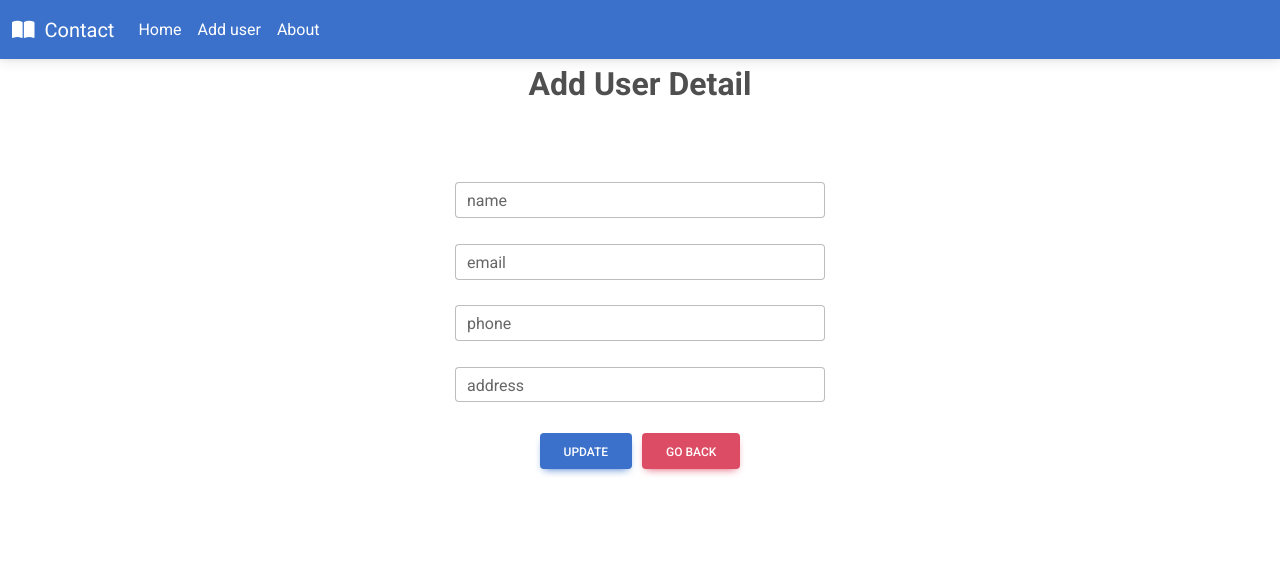
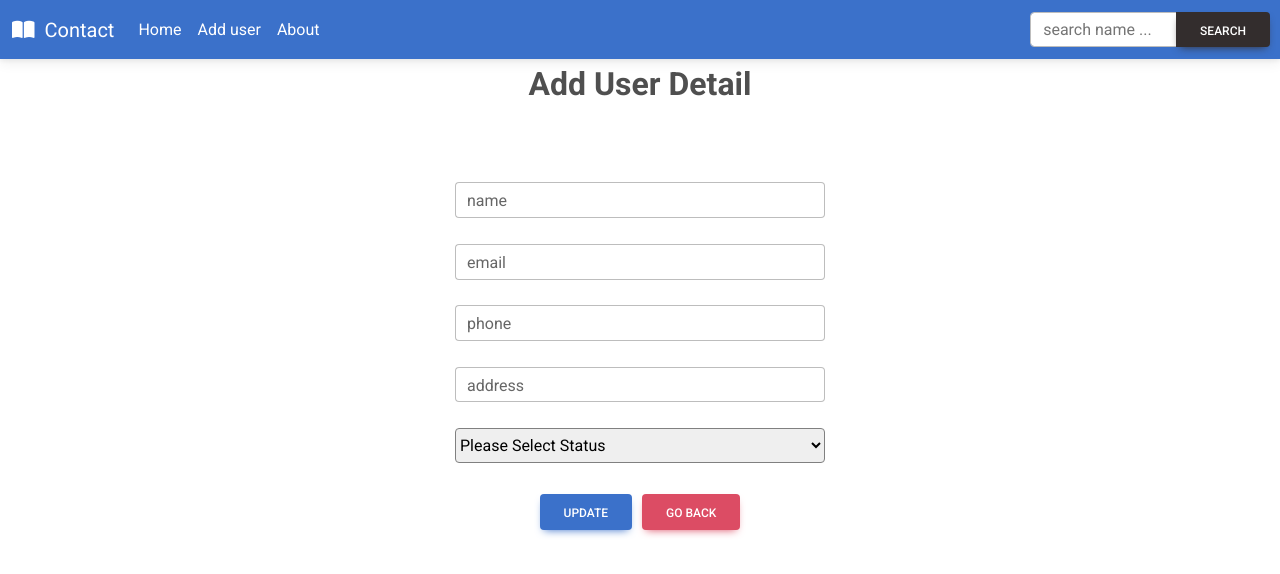
Before and after one commit to thanabgithub/redux-saga-practice_v02, a React (Create React App) app: page /editUser/1 in a window 1280 px wide. Shown: the top 574 px of the page. Built offline with nearby package versions, Linux system fonts and the light colour scheme.

Commit message:
wip/filter

```diff
--- a/db.json
+++ b/db.json
@@ -6,6 +6,53 @@
       "phone": "123456789",
       "address": "USA",
       "id": 1
+    },
+    {
+      "name": "222",
+      "email": "2",
+      "phone": "2",
+      "address": "2",
+      "id": 2
+    },
+    {
+      "name": "james mm",
+      "email": "ee",
+      "phone": "ee",
+      "address": "ee",
+      "status": "active",
+      "id": 3
+    },
+    {
+      "name": "jam 33",
+      "email": "ee",
+      "phone": "ee",
+      "address": "eee",
+      "status": "active",
+      "id": 4
+    },
+    {
+      "name": "56",
+      "email": "rt",
+      "phone": "r",
+      "address": "r",
+      "status": "inactive",
+      "id": 5
+    },
+    {
+      "name": "f",
+      "email": "f",
+      "phone": "f",
+      "address": "f",
+      "status": "active",
+      "id": 6
+    },
+    {
+      "name": "y",
+      "email": "y",
+      "phone": "y",
+      "address": "y",
+      "status": "inactive",
+      "id": 7
     }
   ]
 }
--- a/src/component/Header.js
+++ b/src/component/Header.js
@@ -7,14 +7,29 @@ import {
   MDBIcon,
   MDBNavbarNav,
   MDBNavbarItem,
-  MDBNavbarLink,
   MDBCollapse,
+  MDBBtn,
 } from "mdb-react-ui-kit";
 
 import { NavLink } from "react-router-dom";
+import { useDispatch } from "react-redux";
+import { searchUserStart } from "../redux/actions";
 
 const Header = (props) => {
   const [showBasic, setShowBasic] = useState(false);
+  const [searchInput, setSearchInput] = useState("");
+
+  const handleInput = (e) => {
+    const { value } = e.target;
+    setSearchInput(value);
+    // handleSubmit(e);
+  };
+  const dispatch = useDispatch();
+  const handleSubmit = (e) => {
+    e.preventDefault();
+    console.log("searchInput", searchInput);
+    dispatch(searchUserStart(searchInput));
+  };
   return (
     <>
       <MDBNavbar expand="lg" light bgColor="primary">
@@ -54,6 +69,19 @@ const Header = (props) => {
             </MDBNavbarNav>
           </MDBCollapse>
         </MDBContainer>
+        <form className="d-flex input-group w-auto" onSubmit={handleSubmit}>
+          <input
+            type="text"
+            className="form-control"
+            placeholder="search name ..."
+            value={searchInput}
+            onChange={handleInput}
+          ></input>
+          <MDBBtn color="dark" type="submit" style={{ marginRight: 10 }}>
+            {" "}
+            Search
+          </MDBBtn>
+        </form>
       </MDBNavbar>
     </>
   );
--- a/src/pages/AddEditUser.js
+++ b/src/pages/AddEditUser.js
@@ -10,7 +10,14 @@ const initialState = {
   email: "",
   phone: "",
   address: "",
+  status: "",
+  status: "",
 };
+
+const options = [
+  { label: "active", value: "active" },
+  { label: "inactive", value: "inactive" },
+];
 
 const timeoutInterval = 1000;
 
@@ -41,7 +48,7 @@ const AddEditUser = (props) => {
     }
   }, [id]);
 
-  const { name, email, phone, address } = formValue;
+  const { name, email, phone, address, status } = formValue;
   const dispatch = useDispatch();
 
   useEffect(() => {
@@ -75,6 +82,13 @@ const AddEditUser = (props) => {
     let { name, value } = e.target;
     setFormValue((prevForm) => {
       return { ...formValue, [name]: value };
+    });
+  };
+
+  const onDropdownChange = (e) => {
+    let { value } = e.target;
+    setFormValue((prevForm) => {
+      return { ...formValue, status: value };
     });
   };
   return (
@@ -149,6 +163,26 @@ const AddEditUser = (props) => {
           label="address"
           validation="Please provide a address"
         />
+        <br />
+        <select
+          style={{
+            width: "100%",
+            borderRadius: 4,
+            height: 35,
+            borderColor: "grey",
+          }}
+          onChange={onDropdownChange}
+        >
+          <option>{status || "Please Select Status"}</option>
+          {options.map((option) => (
+            <option
+              value={option.value || ""}
+              selected={option.label === status ? true : false}
+            >
+              {option.label}
+            </option>
+          ))}
+        </select>
       </div>
       <div className="col-12">
         <MDBBtn style={{ marginRight: 10 }} type="submit">
--- a/src/pages/Home.js
+++ b/src/pages/Home.js
@@ -7,6 +7,9 @@ import {
   MDBIcon,
   MDBTooltip,
   MDBSpinner,
+  MDBContainer,
+  MDBRow,
+  MDBCol,
 } from "mdb-react-ui-kit";
 import { NavLink } from "react-router-dom";
 import { useDispatch, useSelector } from "react-redux";
@@ -57,6 +60,7 @@ const Home = React.memo((props) => {
       {isLoading ? (
         <MDBSpinner />
       ) : (
+        <MDBContainer>
           <MDBTable>
             <MDBTableHead dark>
               <tr>
@@ -65,6 +69,7 @@ const Home = React.memo((props) => {
                 <th scope="col">Email</th>
                 <th scope="col">Phone</th>
                 <th scope="col">Address</th>
+                <th scope="col">Status</th>
                 <th scope="col">Action</th>
               </tr>
             </MDBTableHead>
@@ -78,6 +83,7 @@ const Home = React.memo((props) => {
                     <td style={{ lineHeight: 2 }}>{item.name}</td>
                     <td style={{ lineHeight: 2 }}>{item.email}</td>
                     <td style={{ lineHeight: 2 }}>{item.phone}</td>
+                    <td style={{ lineHeight: 2 }}>{item.status}</td>
                     <td style={{ lineHeight: 2 }}>{item.address}</td>
                     <td
                       style={{
@@ -94,11 +100,19 @@ const Home = React.memo((props) => {
                         onClick={() => handleDelete(item.id)}
                         style={{ padding: 0 }}
                       >
-                      <MDBTooltip title="Delete" tag="a" style={{ padding: 0 }}>
+                        <MDBTooltip
+                          title="Delete"
+                          tag="a"
+                          style={{ padding: 0 }}
+                        >
                           <MDBIcon
                             fas
                             icon="trash"
-                          style={{ color: "red", width: iconWidth, padding: 0 }}
+                            style={{
+                              color: "red",
+                              width: iconWidth,
+                              padding: 0,
+                            }}
                             size="lg"
                           />
                         </MDBTooltip>
@@ -144,6 +158,11 @@ const Home = React.memo((props) => {
                 </MDBTableBody>
               ))}
           </MDBTable>
+          <MDBRow style={{ marginBottom: 20 }}>
+            <MDBCol>Sort By</MDBCol>
+            <MDBCol>Filter By Status</MDBCol>
+          </MDBRow>
+        </MDBContainer>
       )}
       <ToastContainer
         position="top-right"
--- a/src/redux/actionTypes.js
+++ b/src/redux/actionTypes.js
@@ -18,9 +18,14 @@ const SEARCH_USER_START = "SEARCH_USER_START";
 const SEARCH_USER_SUCCESS = "SEARCH_USER_SUCCESS";
 const SEARCH_USER_ERROR = "SEARCH_USER_ERROR";
 
+const FILTER_USER_START = "FILTER_USER_START";
+const FILTER_USER_SUCCESS = "FILTER_USER_SUCCESS";
+const FILTER_USER_ERROR = "FILTER_USER_ERROR";
+
 export { CREATE_USER_START, CREATE_USER_SUCCESS, CREATE_USER_ERROR };
 export { LOAD_USERS_START, LOAD_USERS_SUCCESS, LOAD_USERS_ERROR };
 export { UPDATE_USER_START, UPDATE_USER_SUCCESS, UPDATE_USER_ERROR };
 export { DELETE_USER_START, DELETE_USER_SUCCESS, DELETE_USER_ERROR };
 
 export { SEARCH_USER_START, SEARCH_USER_SUCCESS, SEARCH_USER_ERROR };
+export { FILTER_USER_START, FILTER_USER_SUCCESS, FILTER_USER_ERROR };
--- a/src/redux/actions.js
+++ b/src/redux/actions.js
@@ -71,9 +71,25 @@ const searchUserError = (error) => ({
   payload: error,
 });
 
+const filterUserStart = (value) => ({
+  type: types.FILTER_USER_START,
+  payload: value,
+});
+
+const filterUserSuccess = (users) => ({
+  type: types.FILTER_USER_SUCCESS,
+  payload: users,
+});
+
+const filterUserError = (error) => ({
+  type: types.FILTER_USER_ERROR,
+  payload: error,
+});
+
 export { createUserStart, createUserSuccess, createUserError };
 export { loadUsersStart, loadUsersSuccess, loadUsersError };
 export { updateUserStart, updateUserSuccess, updateUserError };
 export { deleteUserStart, deleteUserSuccess, deleteUserError };
 
 export { searchUserStart, searchUserSuccess, searchUserError };
+export { filterUserStart, filterUserSuccess, filterUserError };
--- a/src/redux/api.js
+++ b/src/redux/api.js
@@ -37,8 +37,17 @@ export const updateUserApi = async (userId, userInfo) => {
 export const searchUserApi = async (query) => {
   try {
     const searchUrl = `http://141.164.40.222:5000/users?q=${query}`;
-    return await axios.put(searchUrl);
+    return await axios.get(searchUrl);
   } catch (e) {
     throw new Error(e);
   }
 };
+
+export const filterUserApi = async (value) => {
+  try {
+    const filterUrl = `http://141.164.40.222:5000/users?status=${value}`;
+    return await axios.get(filterUrl);
+  } catch (e) {
+    throw new Error(e);
+  }
+};
--- a/src/redux/reducer.js
+++ b/src/redux/reducer.js
@@ -13,12 +13,14 @@ const usersReducer = (state = initialState, action) => {
     case types.UPDATE_USER_START:
     case types.DELETE_USER_START:
     case types.SEARCH_USER_START:
+    case types.FILTER_USER_START:
       return {
         ...state,
         isLoading: true,
       };
     case types.LOAD_USERS_SUCCESS:
     case types.SEARCH_USER_SUCCESS:
+    case types.FILTER_USER_SUCCESS:
       return {
         ...state,
         users: action.payload,
@@ -29,6 +31,7 @@ const usersReducer = (state = initialState, action) => {
     case types.UPDATE_USER_ERROR:
     case types.DELETE_USER_ERROR:
     case types.SEARCH_USER_ERROR:
+    case types.FILTER_USER_ERROR:
       return {
         ...state,
         isLoading: false,
--- a/src/redux/usersagas.js
+++ b/src/redux/usersagas.js
@@ -20,6 +20,8 @@ import {
   deleteUserError,
   searchUserSuccess,
   searchUserError,
+  filterUserSuccess,
+  filterUserError,
 } from "./actions";
 import * as types from "./actionTypes";
 import {
@@ -28,6 +30,7 @@ import {
   updateUserApi,
   deleteUserApi,
   searchUserApi,
+  filterUserApi,
 } from "./api";
 
 function* onCreateUserStartAsync({ payload }) {
@@ -79,7 +82,6 @@ function* onDeleteUserStartAsync({ payload }) {
 }
 
 function* onSearchUserStartAsync({ payload }) {
-  const { query } = payload;
   try {
     const response = yield call(searchUserApi, payload);
 
@@ -88,6 +90,18 @@ function* onSearchUserStartAsync({ payload }) {
     }
   } catch (e) {
     yield put(searchUserError(e));
+  }
+}
+
+function* onFilterUserStartAsync({ payload }) {
+  try {
+    const response = yield call(filterUserApi, payload);
+
+    if (response.status === 200) {
+      yield put(filterUserSuccess(response.data));
+    }
+  } catch (e) {
+    yield put(filterUserError(e));
   }
 }
 
@@ -104,7 +118,10 @@ function* onDeleteUser() {
   yield takeLatest(types.DELETE_USER_START, onDeleteUserStartAsync);
 }
 function* onSearchUser() {
-  yield takeLatest(types.DELETE_USER_START, onSearchUserStartAsync);
+  yield takeEvery(types.SEARCH_USER_START, onSearchUserStartAsync);
+}
+function* onFilterUser() {
+  yield takeLatest(types.FILTER_USER_START, onFilterUserStartAsync);
 }
 const userSagas = [
   fork(onCreateUser),
@@ -112,6 +129,7 @@ const userSagas = [
   fork(onUpdateUser),
   fork(onDeleteUser),
   fork(onSearchUser),
+  fork(onFilterUser),
 ];
 
 function* rootSaga() {
```
Lines whose indentation alone changed are shown as unchanged.
